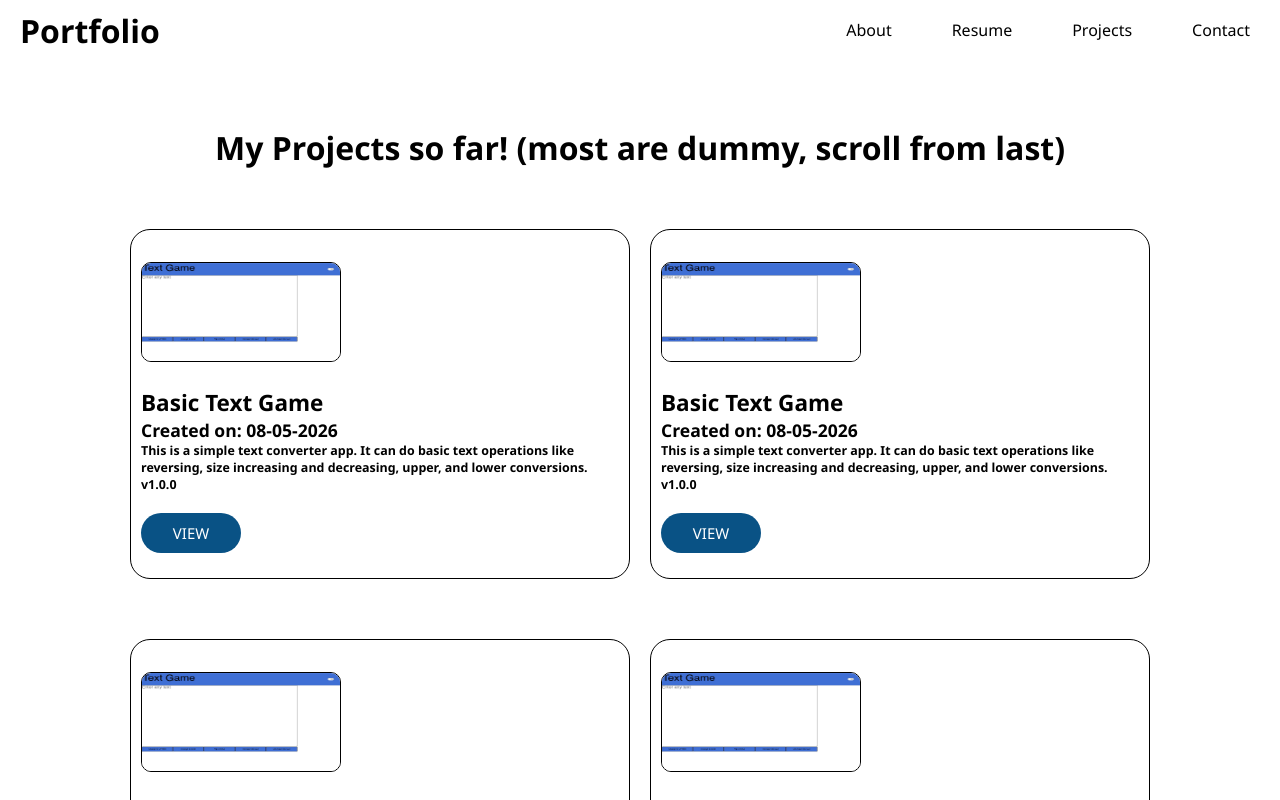
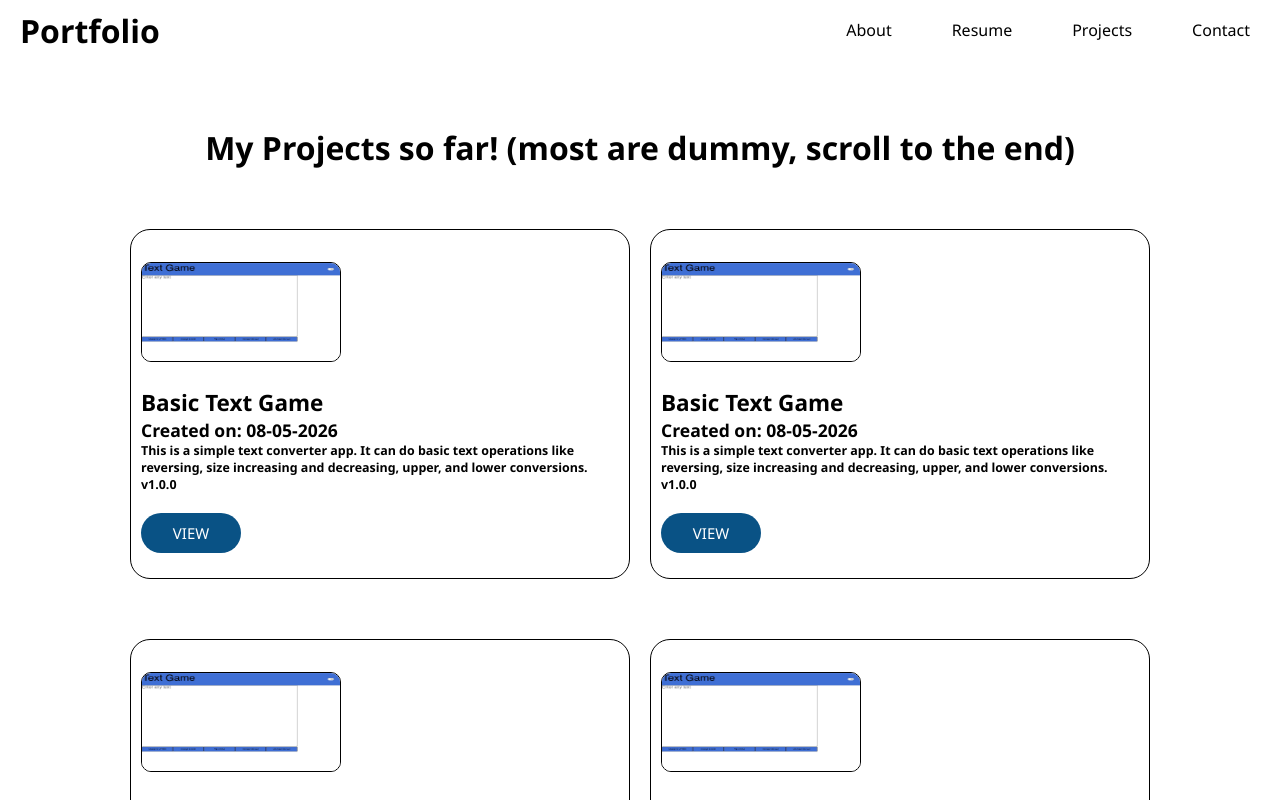
Before and after one commit to kabindrabohara078/portfolio, a React app: page /projects in a window 1280 px wide. Shown: the top 800 px of the page. Built offline with nearby package versions, Linux system fonts and the light colour scheme; the HTML template or start-up script is replaced by a standard one.

Commit message:
underdev-info-v4

```diff
--- a/src/pages/Project.jsx
+++ b/src/pages/Project.jsx
@@ -119,7 +119,7 @@ const Project = () => {
     <>
 
     <br className='bracket'/><br className='bracket'/><br className='bracket'/>
-      <div className="pro"><h1>My Projects so far! (most are dummy, scroll from last)</h1></div>
+      <div className="pro"><h1>My Projects so far! (most are dummy, scroll to the end)</h1></div>
     <div className="projects-main">
 
 
```
